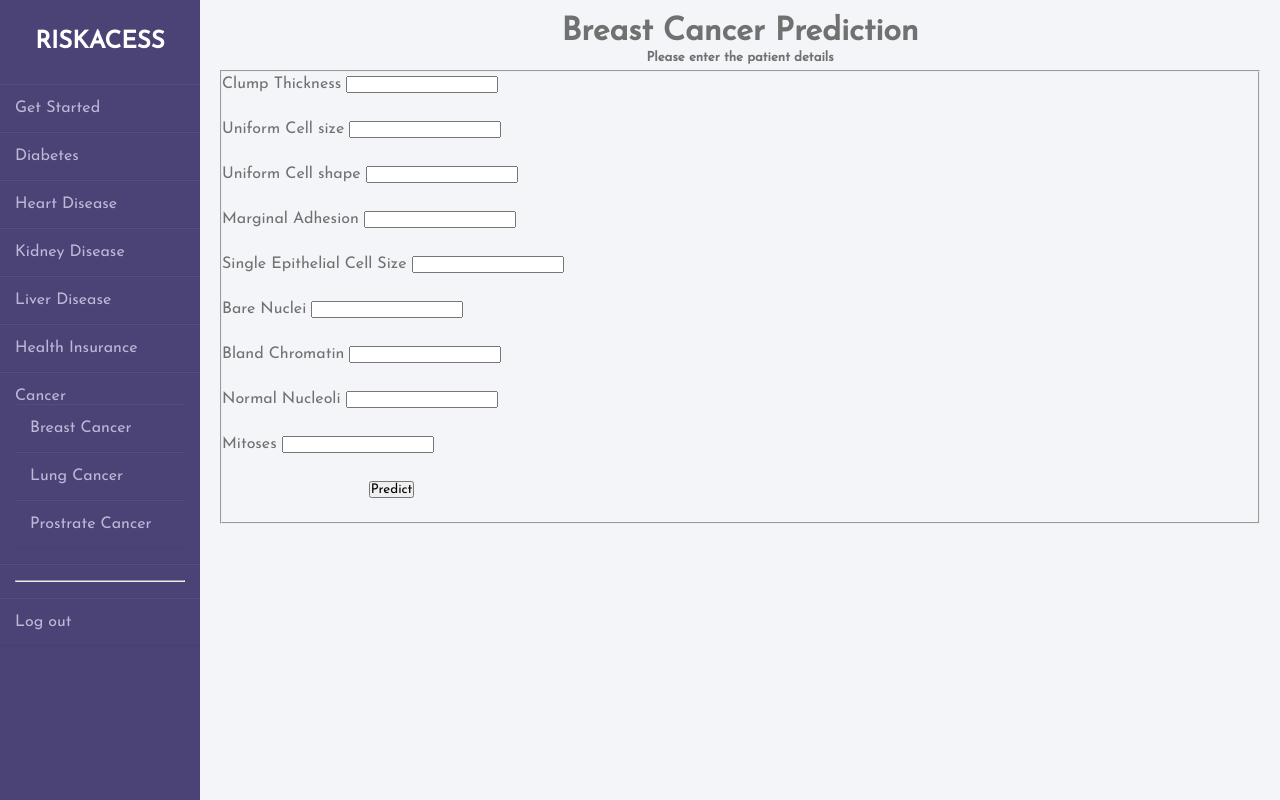
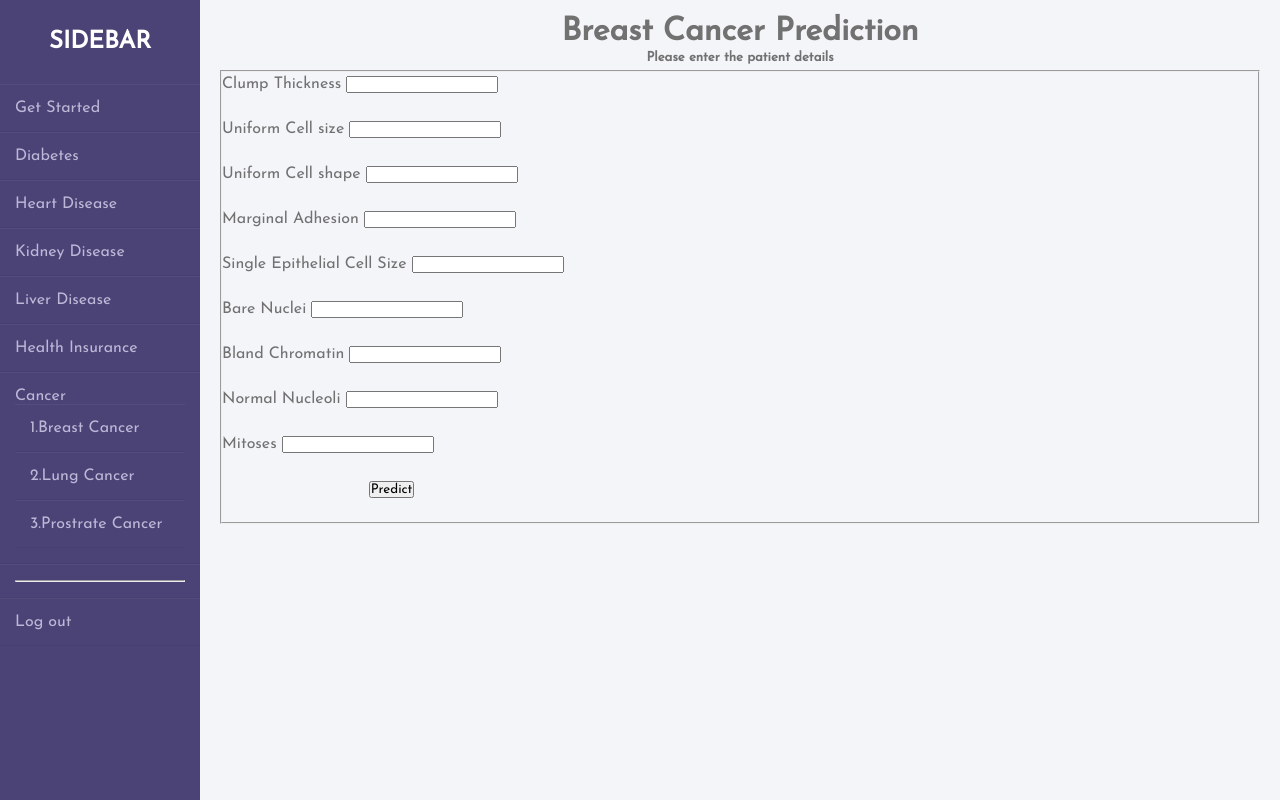
Before and after one commit to devika-harshan/Cancerwebsite, a Flask app: page /cancer in a window 1280 px wide. Run offline with Flask 2, Linux system fonts and the light colour scheme; a user stored in the database is signed in; parts of the project's set-up code (start-up, migrations or seed data) failed here and were passed over; some libraries are stand-ins or nearby versions.

Commit message:
Update base.html

```diff
--- a/templates/base.html
+++ b/templates/base.html
@@ -121,20 +121,20 @@
 
     <div class="wrapper">
         <div class="sidebar ">
-            <h2>Riskacess</h2>
+            <h2>Sidebar</h2>
             <ul>
-                <li><a href="/about"><i class="fas fa-home"></i>Get Started</a></li>
-                <li><a href="/diabetes"><i class="fas fa-user"></i>Diabetes</a></li>
-                <li><a href="/heart"><i class="fas fa-address-card"></i>Heart Disease</a></li>
-                <li><a href="/kidney"><i class="fas fa-project-diagram"></i>Kidney Disease</a></li>
-                <li><a href="/liver"><i class="fas fa-blog"></i>Liver Disease</a></li>
+                <li><a href="/about"><i></i>Get Started</a></li>
+                <li><a href="/diabetes"><i></i>Diabetes</a></li>
+                <li><a href="/heart"><i></i>Heart Disease</a></li>
+                <li><a href="/kidney"><i></i>Kidney Disease</a></li>
+                <li><a href="/liver"><i></i>Liver Disease</a></li>
 
-                <li><a href="#"><i class="fas fa-map-pin"></i>Health Insurance</a></li>
-                <li class='sub-menu'><a href="">Cancer<div class='fa fa-caret-down right'></div></a>
+                <li><a href="#"><i></i>Health Insurance</a></li>
+                <li class='sub-menu'><a>Cancer<div class='fa fa-caret-down right'></div></a>
                     <ul>
-                        <li><a href='#'>Breast Cancer</a></li>
-                        <li><a href='#'>Lung Cancer</a></li>
-                        <li><a href='#'>Prostrate Cancer</a></li>
+                        <li><a href='/cancer'>1.Breast Cancer</a></li>
+                        <li><a href='#'>2.Lung Cancer</a></li>
+                        <li><a href='#'>3.Prostrate Cancer</a></li>
                     </ul>
                 </li>
                 <li>
```
